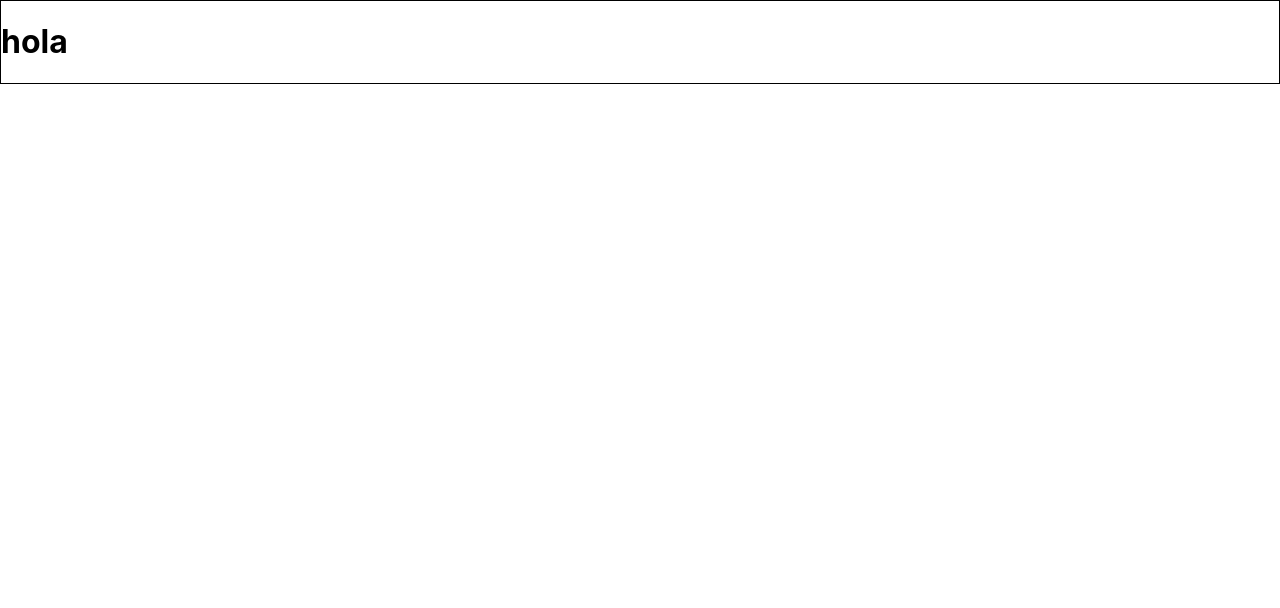
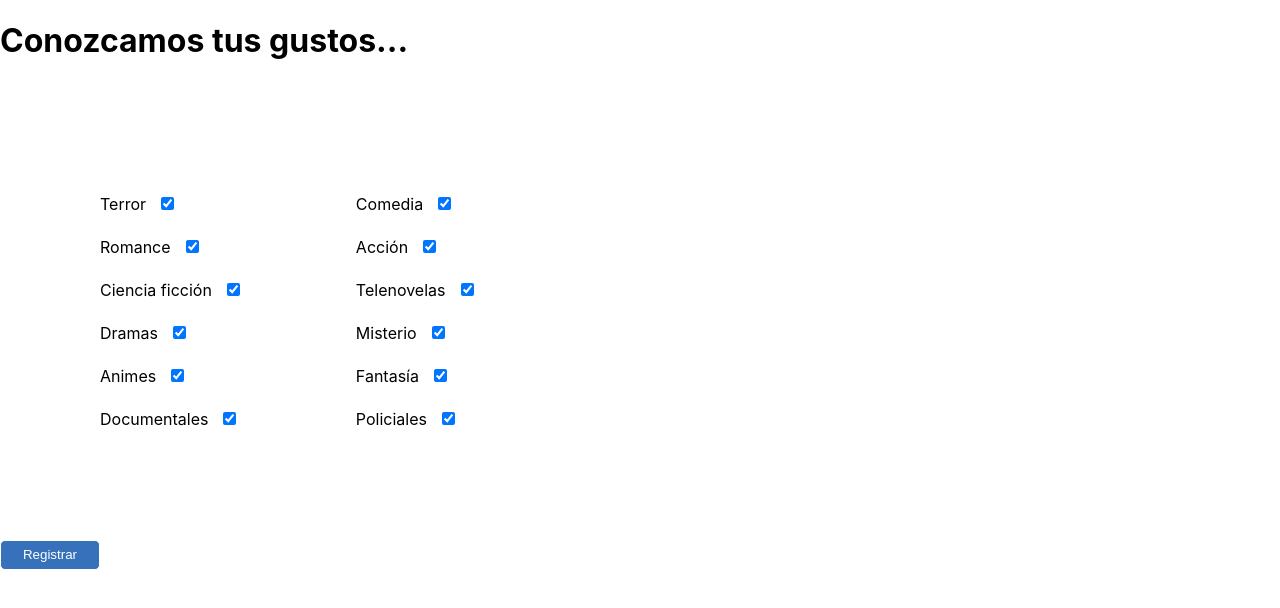
Before and after one commit to franciscoJavierV/MediaSelector-, a React (Create React App) app: page / in a window 1280 px wide. Shown: the top 608 px of the page. Built offline with nearby package versions, Linux system fonts and the light colour scheme.

Commit message:
second commit

```diff
--- a/src/containers/App.js
+++ b/src/containers/App.js
@@ -4,7 +4,6 @@ import './styles/App.css';
 function App() {
   return (
     <div className="app">
-
       <h1>hola</h1>
     </div>
   );
--- /dev/null
+++ b/src/containers/Likes.js
@@ -0,0 +1,34 @@
+import React from 'react';
+import './styles/Likes.css';
+
+function Likes() {
+    return (
+        <div className="app">
+            <h1>Conozcamos tus gustos...</h1>
+            <div class="content">
+                <td className="column">
+                    <tr>Terror<input id="terror" class="checkbox" name="remember" type="checkbox" checked /></tr>
+                    <tr>Romance<input class="checkbox" name="remember" type="checkbox" defaultChecked /></tr>
+                    <tr>Ciencia ficción<input class="checkbox" name="remember" type="checkbox" defaultChecked /></tr>
+                    <tr>Dramas<input class="checkbox" name="remember" type="checkbox" defaultChecked /></tr>
+                    <tr>Animes<input class="checkbox" name="remember" type="checkbox" defaultChecked /></tr>
+                    <tr>Documentales<input class="checkbox" name="remember" type="checkbox" defaultChecked /></tr>
+                </td>
+                <td>
+                    <tr>Comedia<input class="checkbox" name="remember" type="checkbox" defaultChecked /></tr>
+                    <tr>Acción<input class="checkbox" name="remember" type="checkbox" defaultChecked /></tr>
+                    <tr>Telenovelas<input class="checkbox" name="remember" type="checkbox" defaultChecked /></tr>
+                    <tr>Misterio<input class="checkbox" name="remember" type="checkbox" defaultChecked /></tr>
+                    <tr>Fantasía<input class="checkbox" name="remember" type="checkbox" defaultChecked /></tr>
+                    <tr>Policiales<input class="checkbox" name="remember" type="checkbox" defaultChecked /></tr>
+                </td>
+                <button>Registrar</button>
+                <div id="info">
+                    <p id="def">Terror es...</p>
+                </div>
+            </div>
+        </div>
+    );
+}
+
+export default Likes;
--- /dev/null
+++ b/src/containers/styles/Likes.css
@@ -0,0 +1,37 @@
+.checkbox {
+    margin: 15px;
+    display: inline;
+}
+
+.column {
+    padding: 100px;
+}
+
+#info{
+    position: absolute;
+    width: 270px;
+    height: 150px;
+}
+
+p {
+    visibility: hidden;
+}
+
+#column:hover #info {
+    opacity: 1;
+}
+
+#terror:hover p#def {
+    visibility: visible;
+    position: absolute;
+    font-size: 12px;
+}
+
+button{
+    width: 100px;
+    height: 30px;
+    background-color: rgb(56, 113, 187);
+    color: white;
+    border: 1px solid white;
+    border-radius: 5px;
+}
--- a/src/index.js
+++ b/src/index.js
@@ -1,12 +1,12 @@
 import React from 'react';
 import ReactDOM from 'react-dom';
 import './index.css';
-import App from './containers/App';
+import Likes from './containers/Likes';
 
 
 ReactDOM.render(
   <React.StrictMode>
-    <App />
+    <Likes />
   </React.StrictMode>,
   document.getElementById('root')
 );
```
